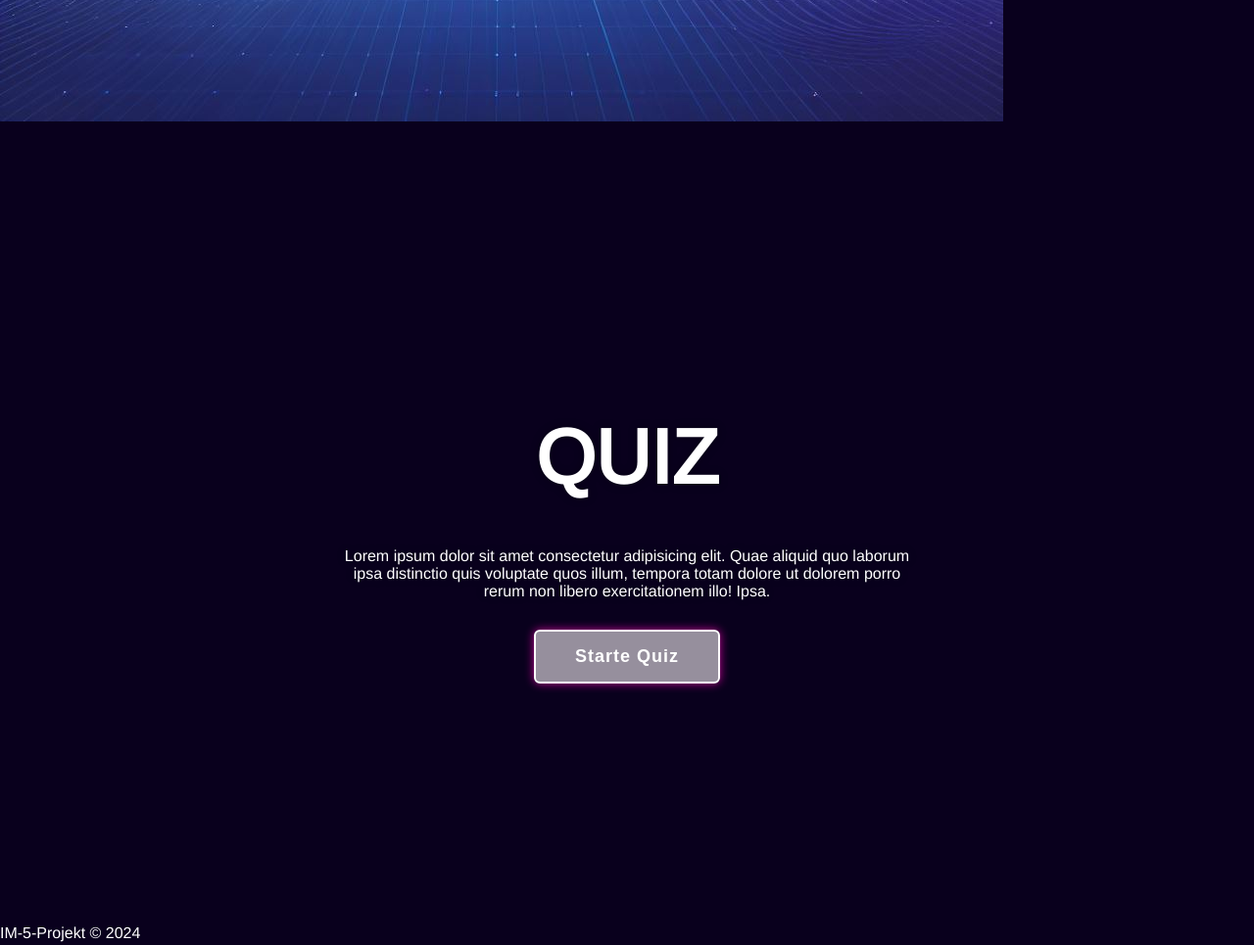
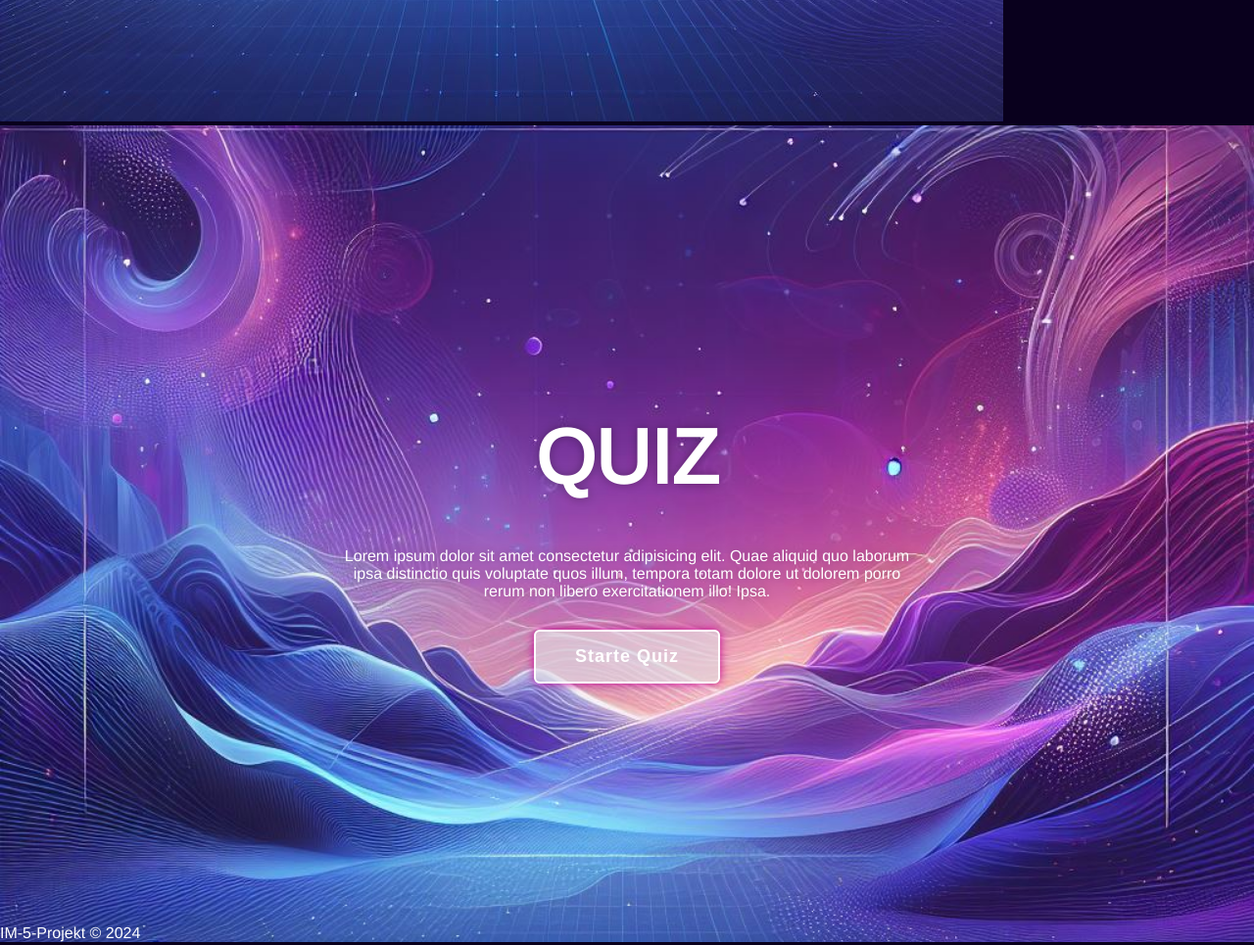
Before and after one commit to pady-ai/HS24-IM5-MMP-Portfolio, a plain HTML site: page index.html in a window 1280 px wide. Shown: the part 900-1865 px from the top of the page at 98% size. Drawn offline with nearby package versions, Linux system fonts and the light colour scheme.

Commit message:
Style image

```diff
--- a/style.css
+++ b/style.css
@@ -59,7 +59,7 @@ body {
 
 .main {
     min-height: 100vh;
-    background-image: url('images/background.jpg.');
+    background-image: url('images/background.jpg.jpeg');
     background-repeat: no-repeat;
     background-size: cover;
     background-position: center;
```
